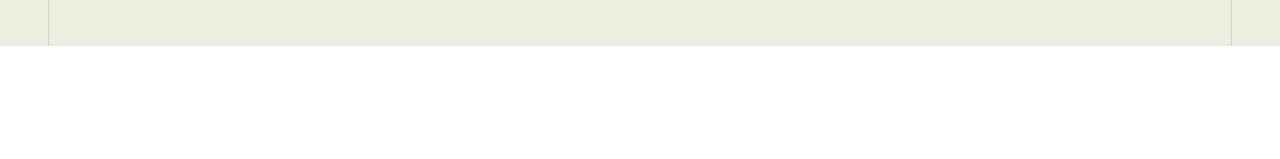
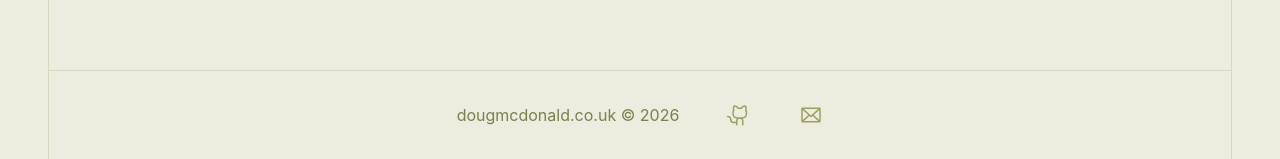
Before and after one commit to dougajmcdonald/dougmcdonald.co.uk-v2, a React (Vite) app: page /work in a window 1280 px wide. Shown: the part 4456-4615 px from the top of the page. Before the commit the page ends 4502 px from the top, so only its background shows below. Built offline with nearby package versions, Linux system fonts and the light colour scheme.

Commit message:
Add footer

```diff
--- a/src/App.tsx
+++ b/src/App.tsx
@@ -2,6 +2,7 @@
 import { Wrapper } from '@layout/Wrapper'
 import { Header } from '@layout/Header'
 import { Navigation } from '@layout/Navigation'
+import { Footer } from '@layout/Footer'
 import { Home } from '@pages/Home'
 import { About } from '@pages/About'
 import { Work } from '@pages/Work'
@@ -16,6 +17,7 @@
         <Route path="/about" element={<About />} />
         <Route path="/work" element={<Work />} />{' '}
       </Routes>
+      <Footer />
     </Wrapper>
   )
 }
--- /dev/null
+++ b/src/layout/Footer.tsx
@@ -0,0 +1,23 @@
+import { GithubLogoIcon, EnvelopeIcon } from '@phosphor-icons/react'
+import { Link } from 'react-router'
+
+const links = [
+  { url: 'https://www.dougmcdonald.co.uk', label: 'dougmcdonald.co.uk © 2026' },
+  { url: 'https://github.com/dougajmcdonald', label: '', icon: GithubLogoIcon },
+  { url: 'mailto:dougajmcdonald@gmail.com', label: '', icon: EnvelopeIcon },
+]
+
+export function Footer() {
+  return (
+    <footer className="border-primary-200 mt-6 flex min-h-12 w-full items-center justify-center border-t">
+      <ul className="my-8 flex gap-12">
+        {links.map((link) => (
+          <Link to={link.url}>
+            {link.icon && <link.icon className="text-primary-500 size-6" />}
+            {link.label && <span className="text-primary-600">{link.label}</span>}
+          </Link>
+        ))}
+      </ul>
+    </footer>
+  )
+}
```
